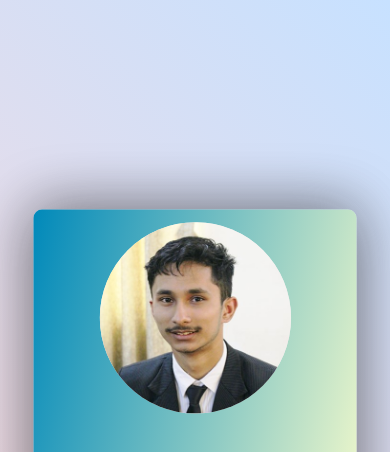
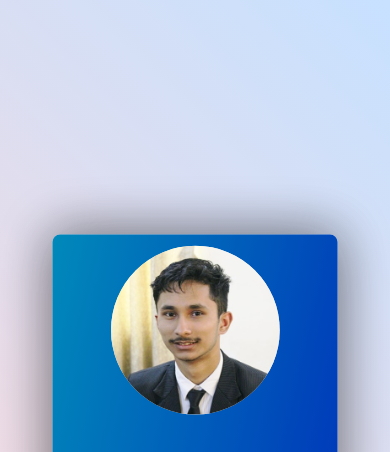
Before and after one commit to thisisoshan/myCard, a plain HTML site: page index.html in a window 390 px wide. Shown: the top 452 px of the page. Drawn offline with nearby package versions, Linux system fonts and the light colour scheme; a web font is replaced by a local one.

Commit message:
Background Color Callibrated

```diff
--- a/design.css
+++ b/design.css
@@ -39,7 +39,7 @@ body {
 	z-index: 3;
 	height: 350px;
 	width: 700px;
-	background: linear-gradient(103deg, #0089BA, #FFFFcc);
+	background: linear-gradient(103deg, #0089BA, #FFFFCC);
 	margin: auto;
 	border-radius: 10px;
 	position: relative;
@@ -88,6 +88,7 @@ img {
 	.card {
 		width: 380px;
 		height: 500px;
+		background: linear-gradient(103deg, #0089BA, #0033BA);
 	}
 	.img {
 		top: 15px;
@@ -101,6 +102,6 @@ img {
 }
 @media (max-width: 400px) {
 	.card {
-		transform: scale(0.85);
+		transform: scale(0.75);
 	}
 }
```
